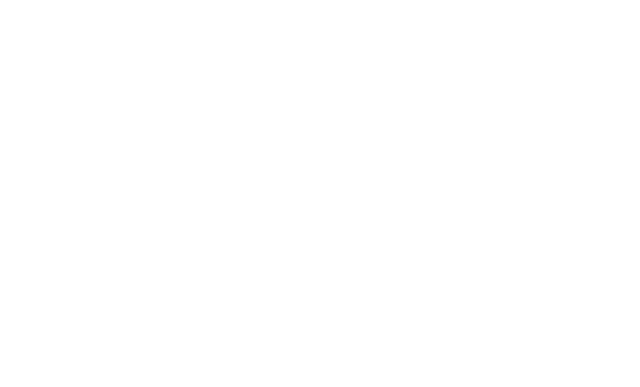
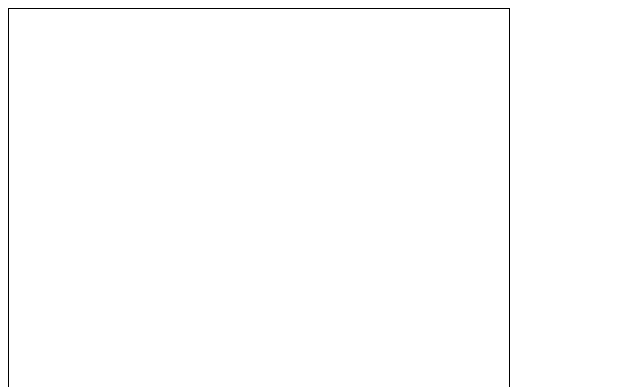
Before and after one commit to UralbekXD/etch-a-sketch, a plain HTML site: page index.html in a window 1280 px wide. Shown: the top 387 px of the page, without its empty margins (0-640 px from the left). Drawn offline with Linux system fonts and the light colour scheme.

Commit message:
Add basic functions
Add drawGrid function that draws board by given size
Add clearGrid function that clears board
Add init function that calls necessary function at start
Add grid size enum

```diff
--- a/index.html
+++ b/index.html
@@ -3,8 +3,11 @@
 <head>
     <meta charset="UTF-8">
     <title>Etch a Sketch</title>
+    <link rel="stylesheet" href="style.css">
 </head>
 <body>
+    <div class="board"></div>
 
+    <script src="main.js"></script>
 </body>
 </html>
--- a/main.js
+++ b/main.js
@@ -0,0 +1,36 @@
+const BOARD_SIZE = 500;
+const GRID_SIZE = Object.freeze({
+    Small: 8,
+    Medium: 16,
+    Large: 32,
+    ExtraLarge: 64,
+});
+
+
+let board = document.querySelector(".board");
+let cellSize = BOARD_SIZE / GRID_SIZE.Small;
+
+const drawGrid = (size) => {
+    for (let i= 0; i < size * size; i++) {
+        let cell = document.createElement("div");
+        cell.style.width = `${cellSize}px`;
+        cell.style.height = `${cellSize}px`;
+        board.append(cell);
+    }
+}
+
+const clearGrid = (board) => {
+    while (board.firstChild) {
+        board.removeChild(board.lastChild);
+    }
+}
+
+const init = () => {
+    // Set width and height of container
+    board.style.width = `${BOARD_SIZE}px`;
+    board.style.height = `${BOARD_SIZE}px`;
+
+    drawGrid(GRID_SIZE.Small);
+};
+
+init();
--- a/style.css
+++ b/style.css
@@ -0,0 +1,5 @@
+.board {
+    border: 1px solid black;
+    display: flex;
+    flex-wrap: wrap;
+}
```
